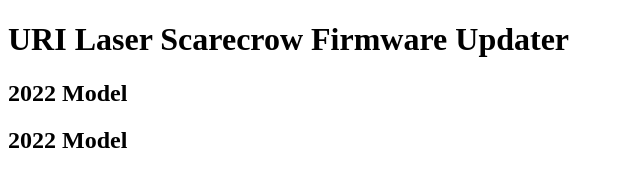
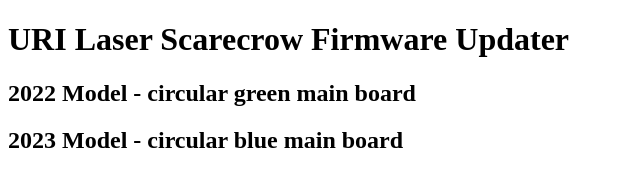
Before and after one commit to davidhbrown/laserscarecrow-firmware, a website: page index.html in a window 1280 px wide. Shown: the whole page, without its empty margins (0-640 px from the left). Drawn offline with Linux system fonts and the light colour scheme.

Commit message:
Corrected filename of manifest; added description of models to headings.

```diff
--- a/index.html
+++ b/index.html
@@ -18,14 +18,14 @@ C:\Users\dave\.espressif\python_env\idf4.4_py3.8_env\Scripts\python.exe C:\Users
         src="node_modules/esp-web-tools/dist/web/install-button.js"
 ></script-->
 <h1>URI Laser Scarecrow Firmware Updater</h1>
-<h2>2022 Model</h2>
+<h2>2022 Model - circular green main board</h2>
 <!--
 C:\Users\dave\.espressif\python_env\idf4.4_py3.8_env\Scripts\python.exe C:\Users\dave\esp\esp-idf\components\esptool_py\esptool\esptool.py --chip esp32 merge_bin --output ls2022-1.3.0.bin --flash_mode dio --flash_freq 40m --flash_size 8MB 0x1000 ./bootloader/bootloader.bin 0x8000 ./partition_table/partition-table.bin 0x10000 ./ls2022_esp32.bin
 -->
 <esp-web-install-button
         manifest="ls2022-1.3.0_manifest.json"
 ></esp-web-install-button>
-<h2>2022 Model</h2>
+<h2>2023 Model - circular blue main board</h2>
 <!--
 C:\Users\dave\.espressif\python_env\idf4.4_py3.8_env\Scripts\python.exe C:\Users\dave\esp\esp-idf\components\esptool_py\esptool\esptool.py --chip esp32 merge_bin --output ls2023-2.0.0.bin --flash_mode dio --flash_freq 40m --flash_size 8MB 0x1000 ./bootloader/bootloader.bin 0x8000 ./partition_table/partition-table.bin 0x10000 ./ls2022_esp32.bin
 -->
```
Also changed, not shown: ls2023-2.0.0_manifest.json (renamed from ls2023-2.2.0_manifest.json).
